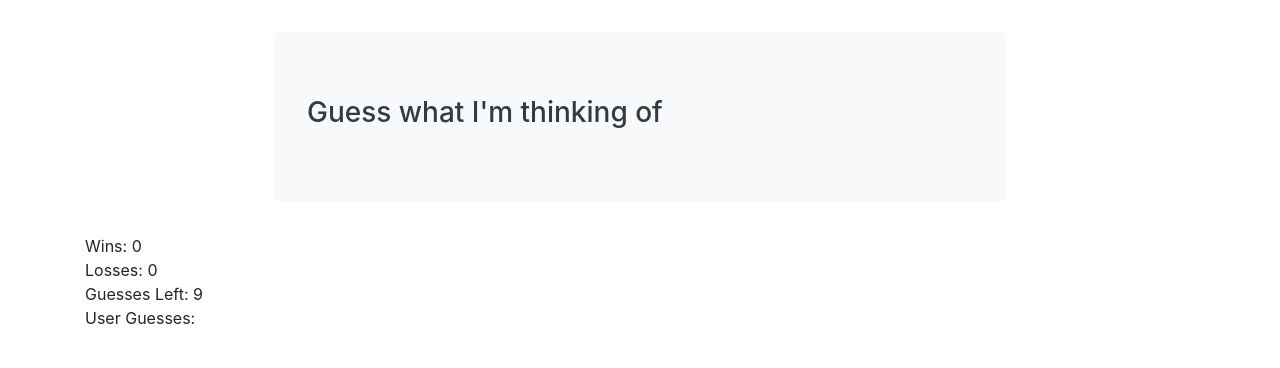
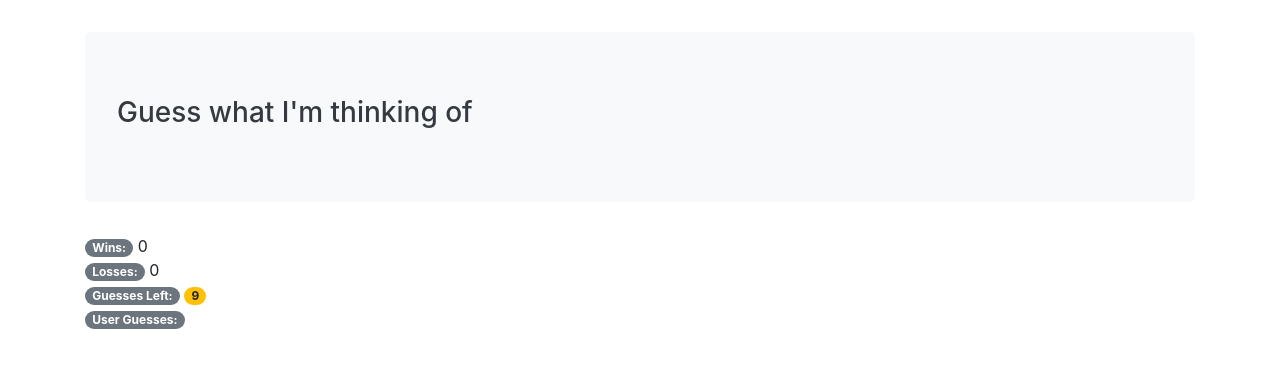
Before and after one commit to dagamo94/Psychic-Game, a plain HTML site: page index.html in a window 1280 px wide. Shown: the part 184-552 px from the top of the page. Drawn offline with nearby package versions, Linux system fonts and the light colour scheme.

Commit message:
cleaned up code and added stylistic elements to html file

```diff
--- a/assets/javascript/game.js
+++ b/assets/javascript/game.js
@@ -32,15 +32,6 @@ document.onkeyup = function (event) {
 
     var userInput = event.key;
 
-
-    function printUserGuesses(arr) {
-        for (var i = 0; i < userGuesses.length; i++) { //prints current user guesses array values to the console
-            return userGuesses[i] + ",";
-        }
-    }
-
-
-
     if (cpuGuess.includes(userInput) && userGuesses.indexOf(userInput) < 0) {
 
         if (userInput === computerChoice && guessesLeft > 1) {
@@ -73,7 +64,8 @@ document.onkeyup = function (event) {
     console.log("Wins: " + wins);
     console.log("Losses: " + losses);
     console.log("Guesses left: " + guessesLeft);
-    console.log("CPU guess: " + computerChoice);
+    console.log("CPU choice: " + computerChoice);
+    console.log("User guesses: " + userGuesses);
 
 
     console.log("\n");
--- a/index.html
+++ b/index.html
@@ -33,7 +33,7 @@
         </div>
 
         <div class="row">
-            <div class="col-md-8 offset-2">
+            <div class="col-md">
                 <div class="jumbotron bg-light text-dark">
                     <h3>Guess what I'm thinking of</h3>
                 </div>
@@ -42,25 +42,25 @@
 
         <div class="row">
             <div class="col-md-4">
-                <span>Wins: </span> <span id="winsText"> 0</span>
+                <span class="badge badge-pill badge-secondary">Wins: </span> <span id="winsText"> 0</span>
             </div>
         </div>
 
         <div class="row">
             <div class="col-md-4">
-                <span>Losses: </span> <span id="lossesText"> 0</span>
+                <span class="badge badge-pill badge-secondary">Losses: </span> <span id="lossesText"> 0</span>
             </div>
         </div>
 
         <div class="row">
             <div class="col-md-4">
-                <span>Guesses Left: </span> <span id="guessesLeftText"> 9</span>
+                <span class="badge badge-pill badge-secondary">Guesses Left: </span> <span class="badge badge-pill badge-warning" id="guessesLeftText"> 9</span>
             </div>
         </div>
 
         <div class="row">
             <div class="col-md-4">
-                <span>User Guesses: </span> <span id="userGuessesText"> </span>
+                <span class="badge badge-pill badge-secondary">User Guesses: </span> <span id="userGuessesText"> </span>
             </div>
         </div>
 
```
